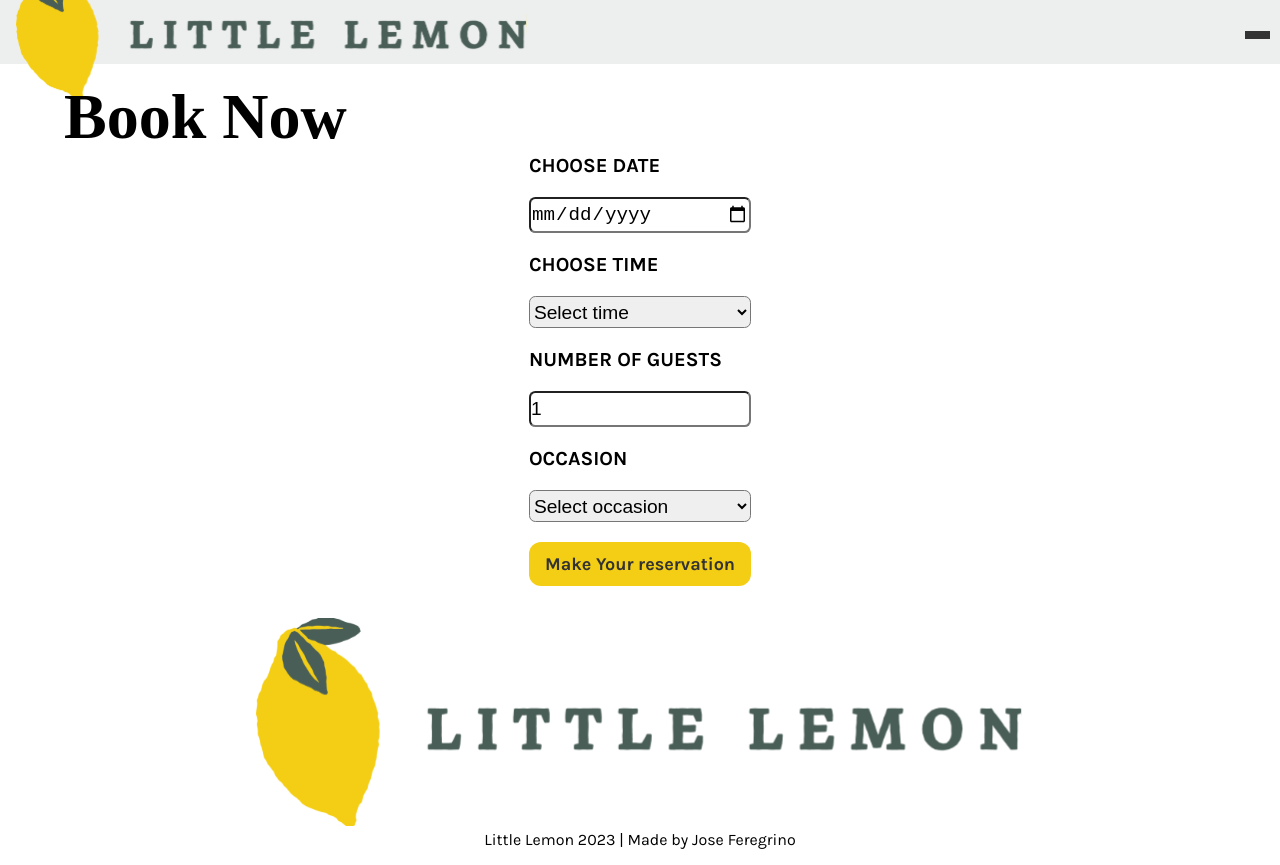
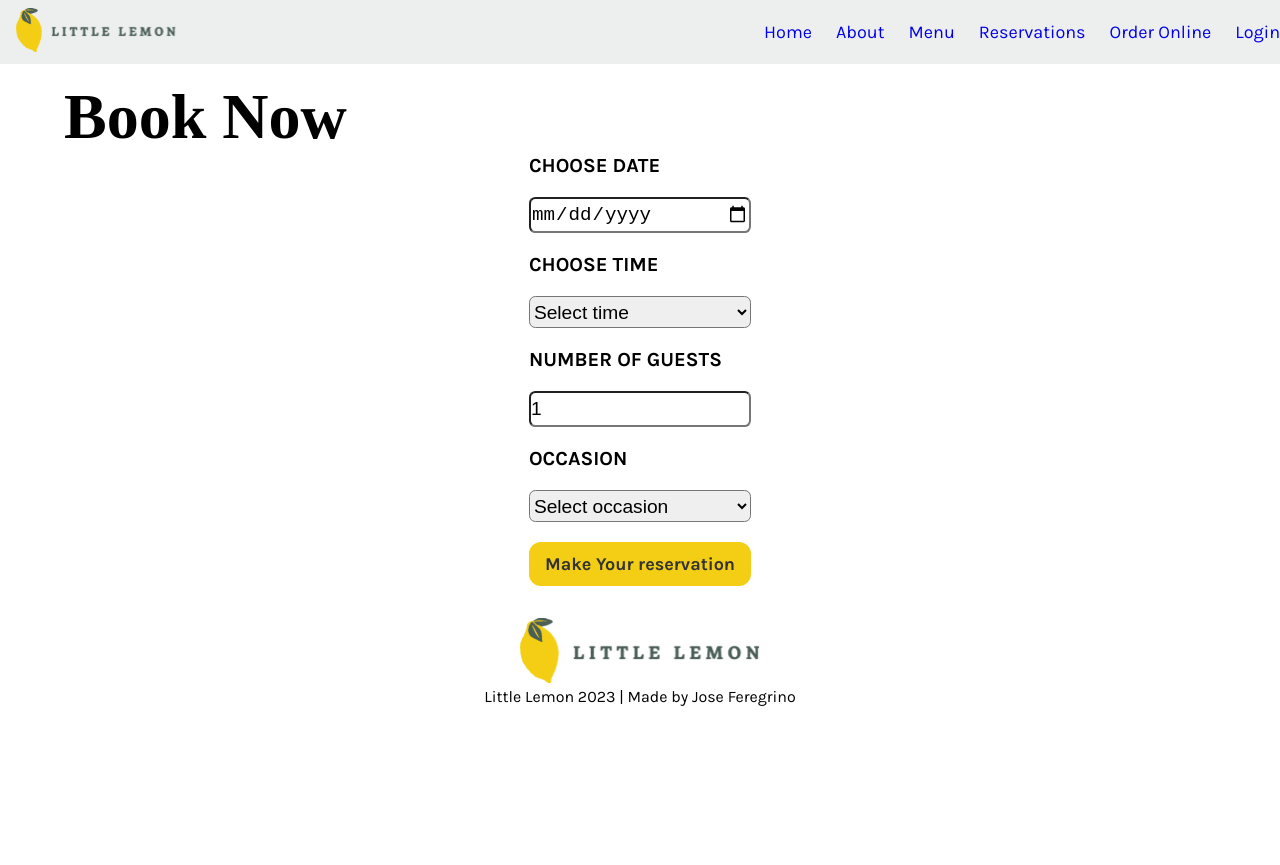
Before and after one commit to yeyerock/little-lemon, a React (Vite) app in the folder little-lemon/: page /booking in a window 1280 px wide. After the commit the page ends 800 px from the top, so only its background shows below. Built offline with nearby package versions, Linux system fonts and the light colour scheme; a web font is replaced by a local one.

Commit message:
Added responsive css

```diff
--- a/little-lemon/src/App.css
+++ b/little-lemon/src/App.css
@@ -94,7 +94,7 @@ a {
 }
 
 #navbar .logo_container {
-  width: 40%;
+  width: 30%;
   margin-left: 1rem;
 }
 
@@ -116,14 +116,18 @@ a {
   background: var(--white);
   display: flex;
   flex-direction: column;
-  transform: translateY(-120%);
+  transform: translateY(-130%);
   transition: transform 0.3s ease-in-out;
-  border: 1px solid red;
 }
 
 #navbar .menu_items .description {
   margin-bottom: 10px;
   margin-left: 10%;
+}
+
+#navbar .menu_items .description:hover {
+  color: var(--orange);
+  cursor: pointer;
 }
 
 #navbar .menu_items.open {
@@ -161,7 +165,6 @@ a {
 }
 
 
-
 /* Hero */
 
 #hero {
@@ -172,10 +175,10 @@ a {
   flex-wrap: wrap;
   align-items: center;
   justify-content: center;
+  padding-bottom: 2rem;
 }
 
 #hero .container_left {
-  border: 1px solid red;
   padding: 0;
   width: 90%;
   margin-bottom: 1rem;
@@ -198,7 +201,7 @@ a {
 }
 
 #hero .container_right {
-  width: 60%;
+  width: 50%;
   border-radius: 1rem;
   overflow: hidden;
 }
@@ -219,7 +222,6 @@ a {
   width: 90%;
   padding-top: 1rem;
   padding-bottom: 1rem;
-  border: 1px solid red;
 }
 
 #specials .container .cta_container {
@@ -272,7 +274,6 @@ a {
 
 #specials .container .cards_container .card  .card_cta {
   padding: 1rem;
-  border: 1px solid red;
 }
 
 #specials .container .cards_container .card .card_cta .description {
@@ -291,7 +292,6 @@ a {
 
 #testimonials .container {
   width: 90%;
-  border: 1px solid red;
 }
 
 #testimonials .container .cards_container {
@@ -345,7 +345,6 @@ a {
 }
 
 #chicago .container_left {
-  border: 1px solid red;
   padding: 0;
   width: 90%;
   margin-bottom: 1rem;
@@ -428,3 +427,66 @@ a {
 #footer .container_logo img {
   width: 100%;
 }
+
+/* Responsive */
+
+@media screen and (min-width: 1024px) {
+
+  #navbar .logo_container {
+    width: 10rem;
+  }
+
+  #navbar .menu_container {
+    position: static;
+  }
+
+  #navbar .menu_items {
+    position: static;
+    width: auto;
+    transform: none;
+    flex-direction: row;
+  }
+
+  #navbar .menu_items .description {
+    margin-left: 1.5rem;
+    margin-bottom: 0;
+  }
+
+  #navbar .hamburger {
+    display: none;
+  }
+
+  #hero {
+    justify-content: space-around;
+  }
+
+  #hero .container_left,
+  #chicago .container_left {
+    width: 45%;
+  }
+
+  #hero .container_right {
+    width: 25%;
+    margin: 10% 0;
+  }
+
+  #specials .container .cards_container .card {
+    width: 25%;
+    margin:2rem;
+  }
+
+  #testimonials .container .cards_container .card {
+    width: 25%;
+    margin: 2rem;
+  }
+
+  #chicago .container_right {
+    width: 40%;
+    margin: 2rem;
+  }
+
+  #footer .container_logo {
+    width: 15rem;
+  }
+
+}
--- a/little-lemon/src/components/Header.jsx
+++ b/little-lemon/src/components/Header.jsx
@@ -17,12 +17,12 @@ export const Header = () => {
             <div className="menu_container" onClick={toggleMenu}>
                 <div className={`hamburger ${isOpen ? 'open' : ''}`}></div>
                 <ul className={`menu_items ${isOpen ? 'open' : ''}`}>
-                    <li className="description"><Link to="/">Home</Link></li>
-                    <li className="description"><Link to="/">About</Link></li>
-                    <li className="description"><Link to="/menu">Menu</Link></li>
-                    <li className="description"><Link to="/booking">Reservations</Link></li>
-                    <li className="description"><Link to="/">Order Online</Link></li>
-                    <li className="description"><Link to="/">Login</Link></li>
+                    <li><Link className="description" to="/">Home</Link></li>
+                    <li><Link className="description" to="/">About</Link></li>
+                    <li><Link className="description" to="/menu">Menu</Link></li>
+                    <li><Link className="description" to="/booking">Reservations</Link></li>
+                    <li><Link className="description" to="/">Order Online</Link></li>
+                    <li><Link className="description" to="/">Login</Link></li>
                 </ul>
             </div>
         </nav>
```
